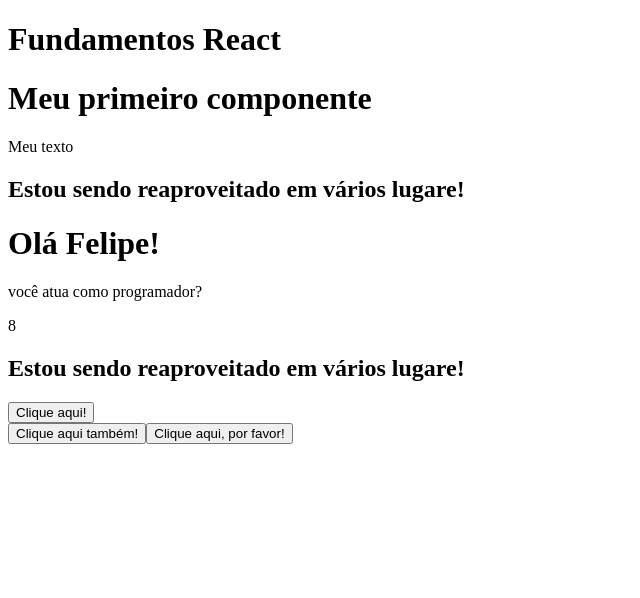
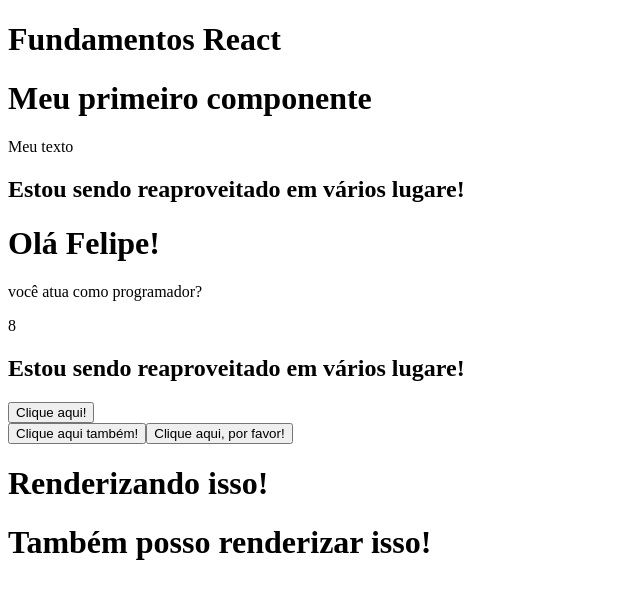
Before and after one commit to felipeaz3vedo/curso-react-do-zero-a-maestria, a React (Vite) app in the folder 02_fundamentos/fundamentos/: page / in a window 1280 px wide. Shown: the top 598 px of the page, without its empty margins (0-640 px from the left). Built offline with nearby package versions, Linux system fonts and the light colour scheme.

Commit message:
aula: 25

```diff
--- a/02_fundamentos/fundamentos/src/components/Events.jsx
+++ b/02_fundamentos/fundamentos/src/components/Events.jsx
@@ -3,6 +3,17 @@ export const Events = () => {
     console.log(e);
     console.log('Ativou o evento!');
   };
+
+  const renderSomething = x => {
+    if (x) {
+      return <h1>Renderizando isso!</h1>;
+    } else {
+      return <h1>Também posso renderizar isso!</h1>;
+    }
+  };
+  //   const renderSomething = x => {
+  //     x ? <h1>Renderizando isso!</h1> : <h1>Também posso renderizar isso!</h1>;
+  //   };
 
   return (
     <div>
@@ -21,6 +32,8 @@ export const Events = () => {
           Clique aqui, por favor!
         </button>
       </div>
+      {renderSomething(true)}
+      {renderSomething(false)}
     </div>
   );
 };
```
